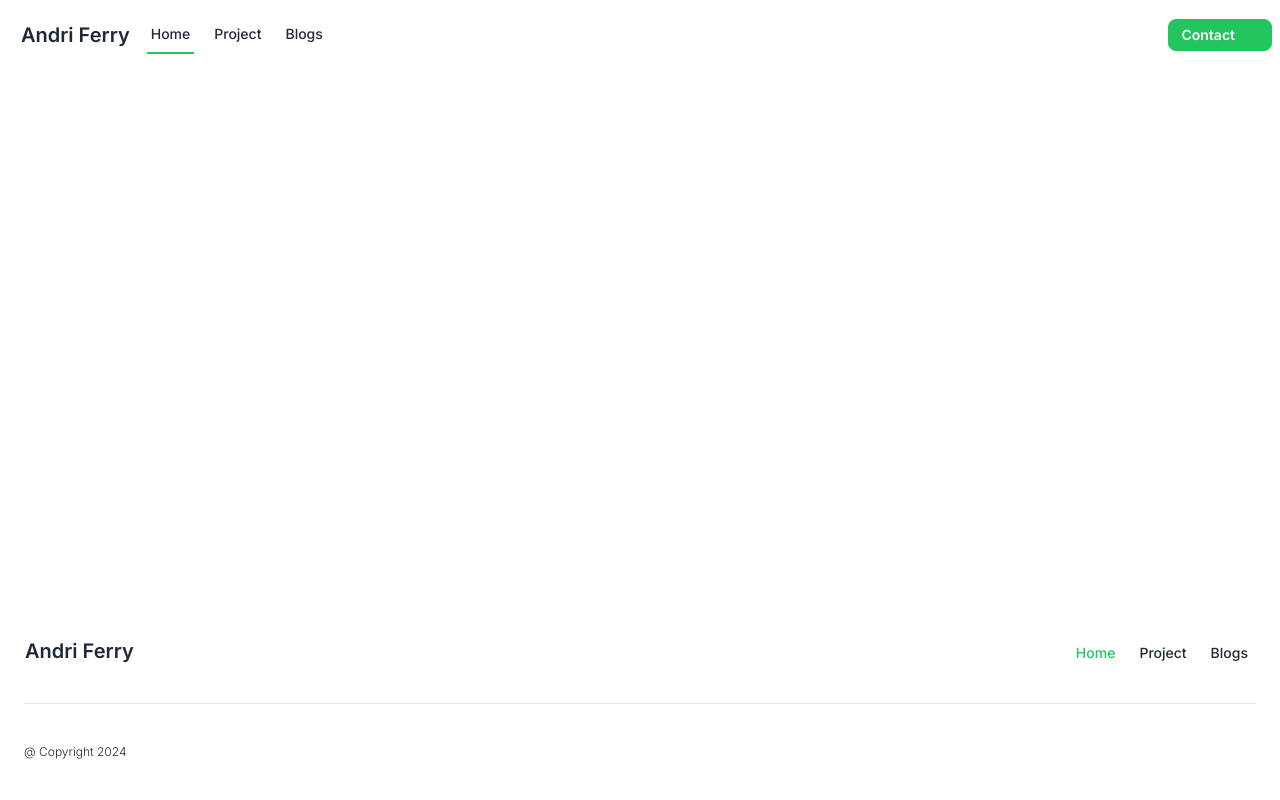
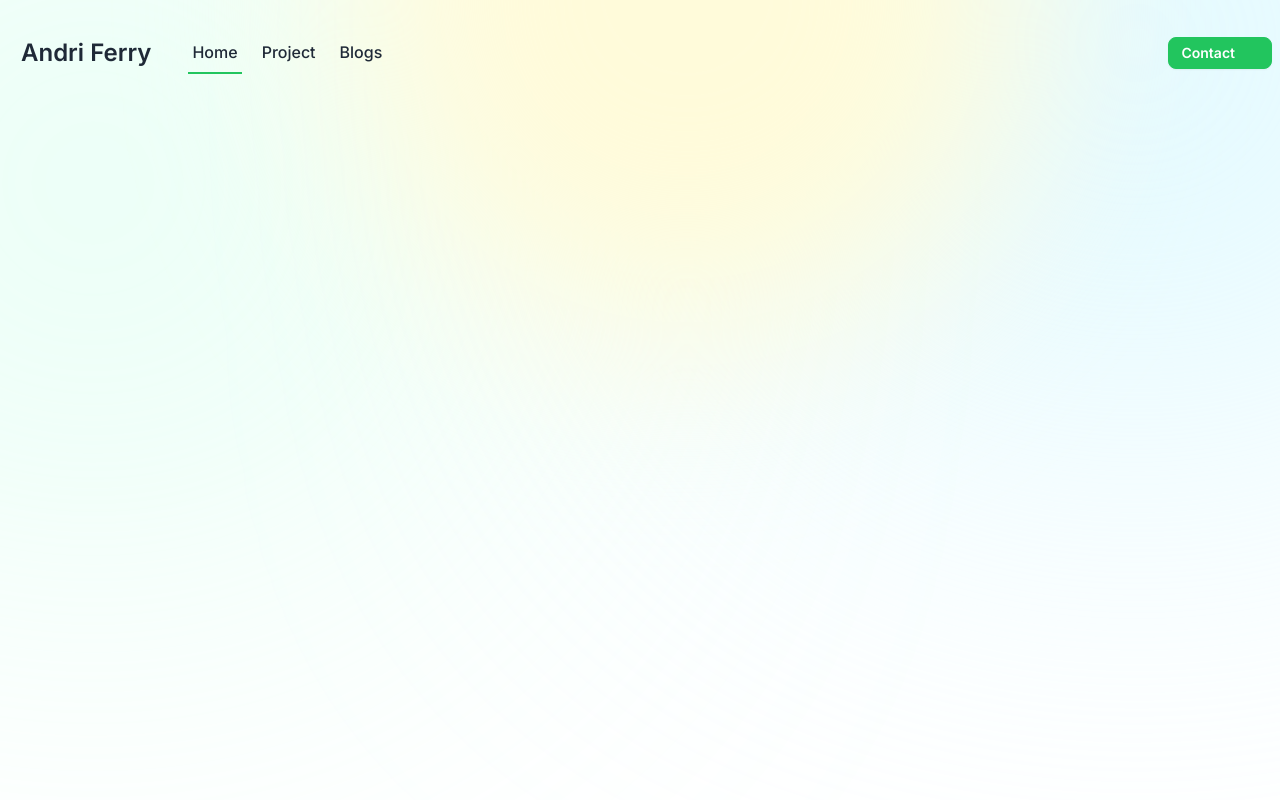
Before and after one commit to andriferry/andriferryapp, a Nuxt app: page / in a window 1280 px wide. Shown: the top 800 px of the page. Built offline with nearby package versions, Linux system fonts and the light colour scheme.

Commit message:
Update Add UseScroll

```diff
--- /dev/null
+++ b/components/Hero.vue
@@ -0,0 +1,18 @@
+<script setup lang="ts"></script>
+
+<template>
+    <div class="h-screen relative z-0 overflow-hidden">
+        <div class="relative w-full h-full">
+            <div
+                class="bg-[#B9FFE2] absolute -top-[160px] -left-[250px] h-[686px] w-[686px] blur-[234px] opacity-50 rounded-full"></div>
+
+            <div
+                class="bg-[#CDF6FF] h-[686px] -right-[200px] -top-[300px] absolute w-[686px] blur-[234px] rounded-full"></div>
+
+            <div
+                class="bg-[#FFFBDA] absolute -top-[350px] right-[250px] h-[686px] w-[686px] blur-[100px] rounded-full"></div>
+        </div>
+    </div>
+</template>
+
+<style scoped></style>
--- a/layouts/default.vue
+++ b/layouts/default.vue
@@ -1,4 +1,6 @@
 <script setup lang="ts">
+import { useScroll } from '@vueuse/core';
+
 const routes = ref([
     {
         route: 'Home',
@@ -28,12 +30,18 @@ const socialMedia = ref([
         url: 'https://www.linkedin.com/in/andri-ferry/',
     },
 ]);
+
+const el = ref<HTMLElement | null>(null);
+
+const { isScrolling } = useScroll(el);
 </script>
 
 <template>
-    <div class="min-h-screen flex flex-col justify-between">
-        <div class="container mx-auto bg-white">
-            <div class="navbar bg-base-100">
+    <div>
+        <div class="min-h-screen flex flex-col justify-between" ref="el">
+            <div class="relative w-full">
+                <div class="container mx-auto bg-transparent relative z-50">
+                    <div class="navbar absolute bg-transparent mt-4">
                         <div class="navbar-start">
                             <div class="dropdown">
                                 <div
@@ -46,7 +54,9 @@ const socialMedia = ref([
                                 <ul
                                     tabindex="0"
                                     class="menu menu-sm dropdown-content bg-base-100 rounded-box z-[1] mt-3 w-52 p-2 shadow">
-                            <li v-for="(route, index) in routes" :key="index">
+                                    <li
+                                        v-for="(route, index) in routes"
+                                        :key="index">
                                         <NuxtLink
                                             :to="route.link"
                                             active-class="bg-primary text-white">
@@ -56,10 +66,10 @@ const socialMedia = ref([
                                 </ul>
                             </div>
 
-                    <div class="flex items-center">
+                            <div class="flex items-center gap-5">
                                 <NuxtLink
                                     to="/"
-                            class="btn !py-1 !px-3 btn-ghost text-xl">
+                                    class="btn !py-1 !px-3 btn-ghost text-2xl">
                                     Andri Ferry
                                 </NuxtLink>
 
@@ -71,7 +81,8 @@ const socialMedia = ref([
                                             :key="index">
                                             <NuxtLink
                                                 active-class="border-b-primary border-b-2"
-                                        :to="route.link">
+                                                :to="route.link"
+                                                class="text-base">
                                                 {{ route.route }}
                                             </NuxtLink>
                                         </li>
@@ -83,8 +94,10 @@ const socialMedia = ref([
                         <div class="navbar-end">
                             <button class="btn btn-sm btn-primary text-white">
                                 Contact
-                        <span class="icon-[majesticons--open] h-4 w-4"></span>
+                                <span
+                                    class="icon-[majesticons--open] h-4 w-4"></span>
                             </button>
+                        </div>
                     </div>
                 </div>
             </div>
@@ -100,7 +113,8 @@ const socialMedia = ref([
                             Andri Ferry
                         </NuxtLink>
 
-                    <ul class="menu menu-horizontal plain-underline gap-4 px-1">
+                        <ul
+                            class="menu menu-horizontal plain-underline gap-4 px-1">
                             <li v-for="(route, index) in routes" :key="index">
                                 <NuxtLink
                                     active-class="text-primary"
@@ -122,8 +136,11 @@ const socialMedia = ref([
                                 :key="index"
                                 :href="social.url"
                                 target="_blank">
-                            <span :class="social.icon" class="w-5 h-5"></span>
+                                <span
+                                    :class="social.icon"
+                                    class="w-5 h-5"></span>
                             </a>
+                        </div>
                     </div>
                 </div>
             </div>
--- a/nuxt.config.ts
+++ b/nuxt.config.ts
@@ -23,7 +23,7 @@ export default defineNuxtConfig({
         pageTransition: { name: 'slide-fade', mode: 'out-in' },
     },
     devtools: { enabled: true },
-    modules: ['@nuxtjs/tailwindcss'],
+    modules: ['@nuxtjs/tailwindcss', 'nuxt-aos', '@vueuse/nuxt'],
     css: ['~/assets/css/tailwind.css'],
     tailwindcss: {
         viewer: false,
--- a/package.json
+++ b/package.json
@@ -12,7 +12,10 @@
   "dependencies": {
     "@iconify/json": "^2.2.266",
     "@tailwindcss/nesting": "^0.0.0-insiders.565cd3e",
+    "@vueuse/core": "^11.2.0",
+    "@vueuse/nuxt": "^11.2.0",
     "nuxt": "^3.13.2",
+    "nuxt-aos": "^1.2.5",
     "vue": "latest",
     "vue-router": "latest"
   },
--- a/pages/index.vue
+++ b/pages/index.vue
@@ -1,7 +1,10 @@
 <script setup lang="ts"></script>
 
 <template>
-    <div></div>
+    <div class="">
+        <Hero />
+
+    </div>
 </template>
 
 <style scoped></style>
```
Also changed, not shown: 1 other file (tests, documents, lock files or other folders). Lines whose indentation alone changed are shown as unchanged.
